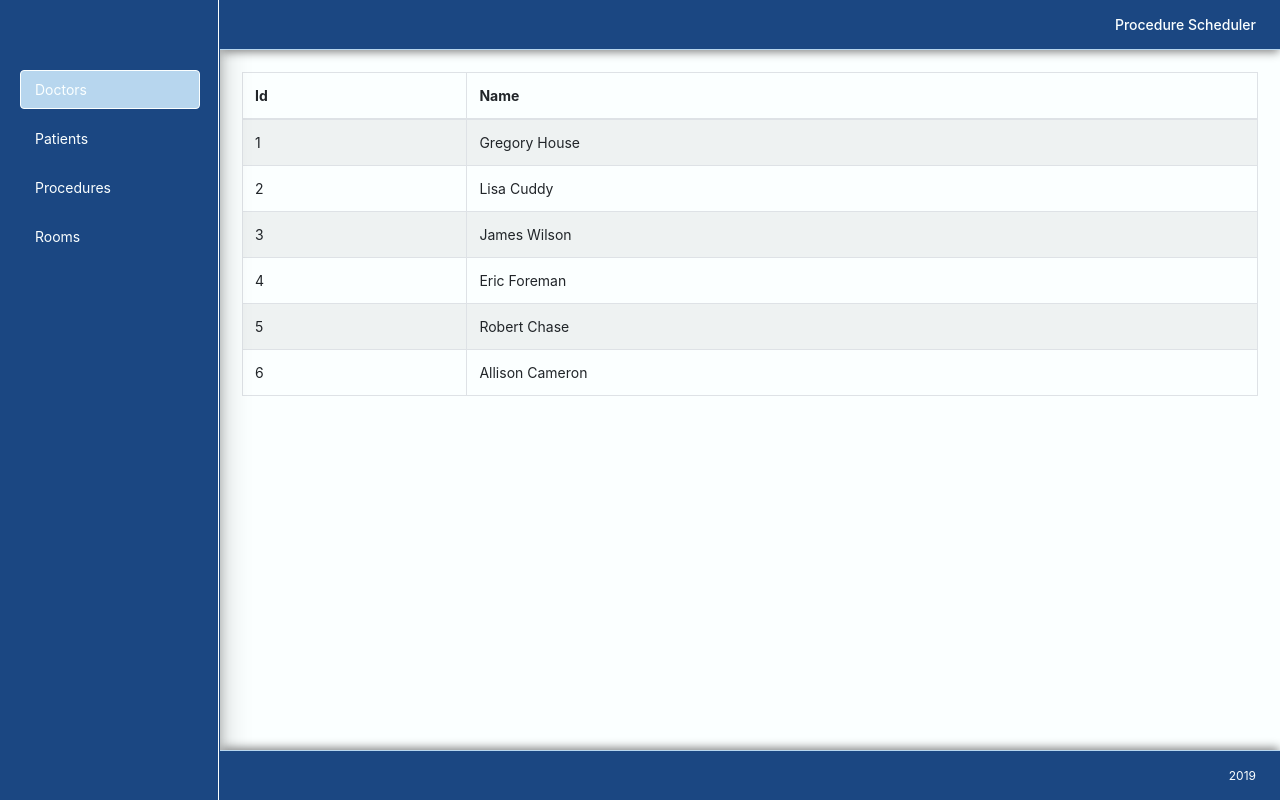
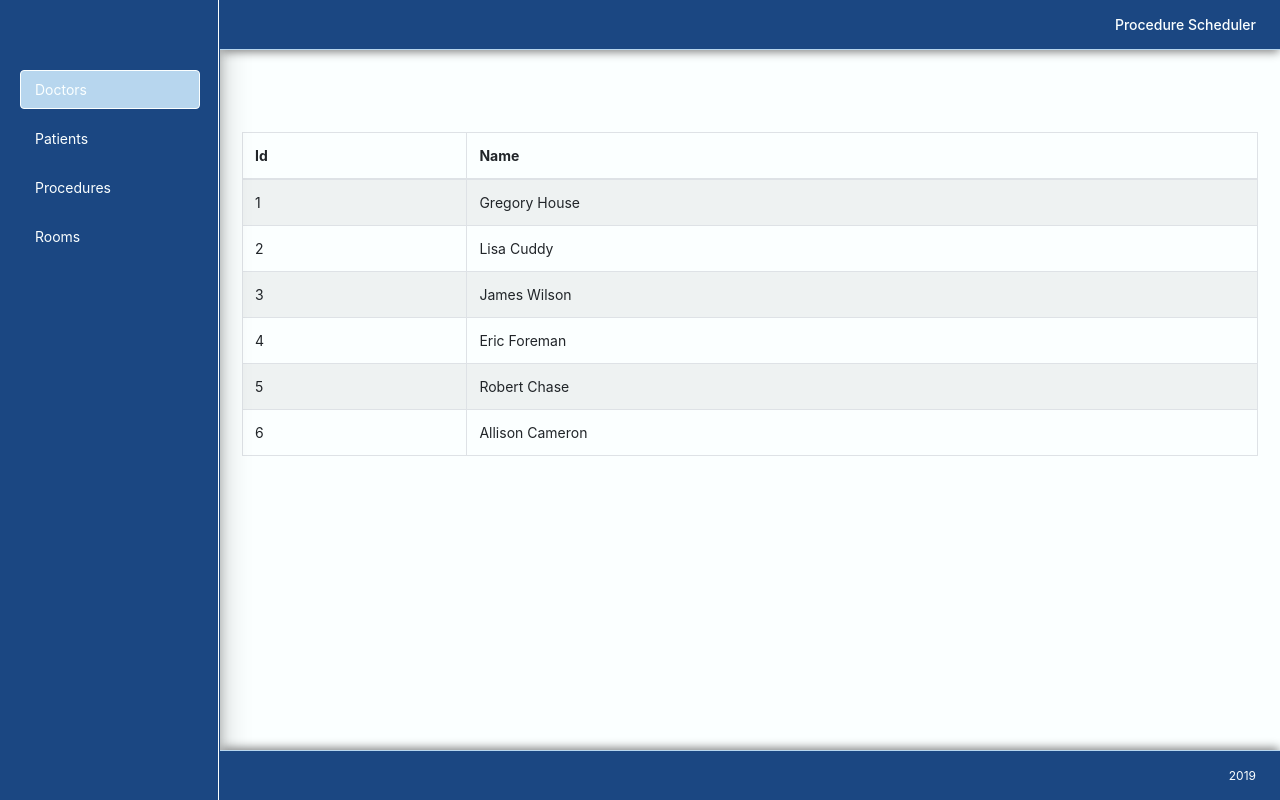
Before and after one commit to nvpt/procedure-scheduler, a React (Create React App) app: page /doctors in a window 1280 px wide. Built offline with nearby package versions, Linux system fonts and the light colour scheme; the HTML template or start-up script is replaced by a standard one.

Commit message:
Doctors Layout minor refactoring; Side Menu styles fix

```diff
--- a/src/pages/doctors/Doctors.tsx
+++ b/src/pages/doctors/Doctors.tsx
@@ -17,7 +17,7 @@ export default class Doctors extends React.Component<
 > {
     state: DoctorsState = {
         doctors: DoctorsList,
-        emptyPlaceholder: 'List Is Empty',
+        emptyPlaceholder: 'No Doctors.',
     }
     render() {
         console.log('Doctors.tsx__render >>> DoctorsList: ', DoctorsList)
--- a/src/pages/doctors/doctors.module.css
+++ b/src/pages/doctors/doctors.module.css
@@ -1,3 +1,5 @@
-
+.doctors {
+  padding-top: 60px;
+}
 
 /*# sourceMappingURL=doctors.module.css.map */
--- a/src/pages/doctors/doctors.module.scss
+++ b/src/pages/doctors/doctors.module.scss
@@ -1,3 +1,3 @@
 .doctors {
-
+    padding-top: 60px;
 }
--- a/src/shared/side-menu/sideMenu.module.css
+++ b/src/shared/side-menu/sideMenu.module.css
@@ -24,4 +24,8 @@
   background: #fbffff;
 }
 
+a:hover {
+  text-decoration: none;
+}
+
 /*# sourceMappingURL=sideMenu.module.css.map */
--- a/src/shared/side-menu/sideMenu.module.scss
+++ b/src/shared/side-menu/sideMenu.module.scss
@@ -24,3 +24,9 @@
         background: $content-light-color;
     }
 }
+
+a {
+    &:hover {
+        text-decoration: none;
+    }
+}
```
Also changed, not shown: 2 other files (tests, documents, lock files or other folders).
